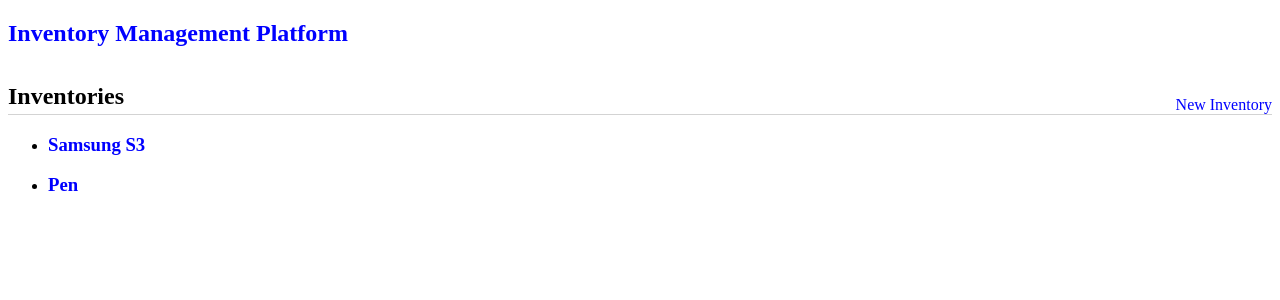
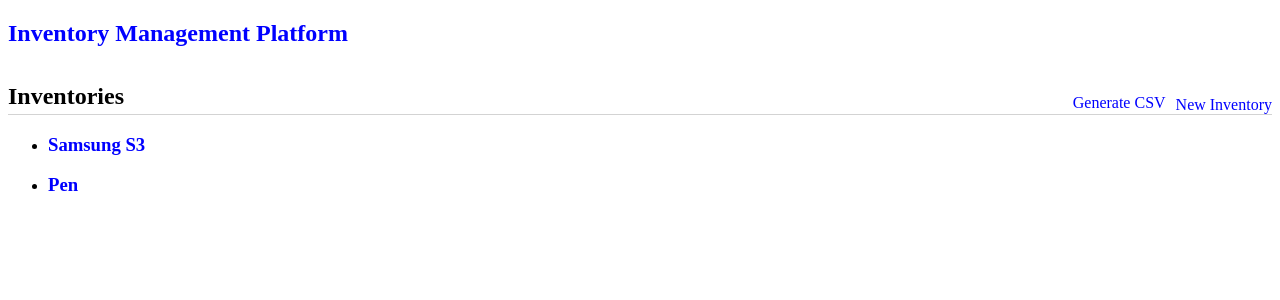
Before and after one commit to mrbazzan/inventory, a Django app: page / in a window 1280 px wide. Shown: the top 300 px of the page. Run offline with Django 3.2, Linux system fonts and the light colour scheme; data comes from the database, SQL or seed files in the repository.

Commit message:
generate-csv-button

```diff
--- a/products/templates/products/home.html
+++ b/products/templates/products/home.html
@@ -18,21 +18,22 @@
     .link-space {
         padding-right: 20px;
     }
-    .page-view {
-        margin-top: 0;
+    .button {
+        margin-right: 10px;
+        margin-bottom: 2px;
     }
 </style>
 {% endblock %}
+
 
 {% block post %}
     <div class="content">
         <header>
             <h1>Inventories</h1>
+            <a class="button" href="{% url 'products:generate_csv' %}">Generate CSV</a>
             <a href="{% url 'products:create' %}">New Inventory</a>
         </header>
     </div>
-
-
 {% endblock %}
 
 
--- a/products/urls.py
+++ b/products/urls.py
@@ -9,4 +9,5 @@ urlpatterns = [
     path('<int:pk>/', views.ProductDetail.as_view(), name="detail"),
     path('<int:pk>/edit/', views.ProductEdit.as_view(), name="edit"),
     path('<int:pk>/delete/', views.ProductDelete.as_view(), name="delete"),
+    path('csv/', views.generate_csv_view, name="generate_csv"),
 ]
--- a/products/views.py
+++ b/products/views.py
@@ -1,7 +1,9 @@
-from django.http import HttpResponseRedirect
+from django.http import HttpResponseRedirect, HttpResponse
 from .models import Product
 from django.views import generic
 from django.urls import reverse_lazy
+
+import csv
 # Create your views here.
 
 
@@ -51,3 +53,19 @@ class ProductDelete(generic.DeleteView):
     def render_to_response(self, context, **response_kwargs):
         self.get_object().delete()
         return HttpResponseRedirect(self.success_url)
+
+
+def generate_csv_view(request):
+    response = HttpResponse(
+        content_type="text/csv",
+        headers={'Content-Disposition': 'attachment;filename="products.csv"'},
+    )
+
+    if not Product.objects.all():
+        return HttpResponse("No inventory data.")
+
+    writer = csv.writer(response)
+    for data in Product.objects.all():
+        writer.writerow([data.id, data.description, data.location, data.driver.username])
+
+    return response
```
Also changed, not shown: products/templates/products/new.html (+9 -0 lines), README.md.
